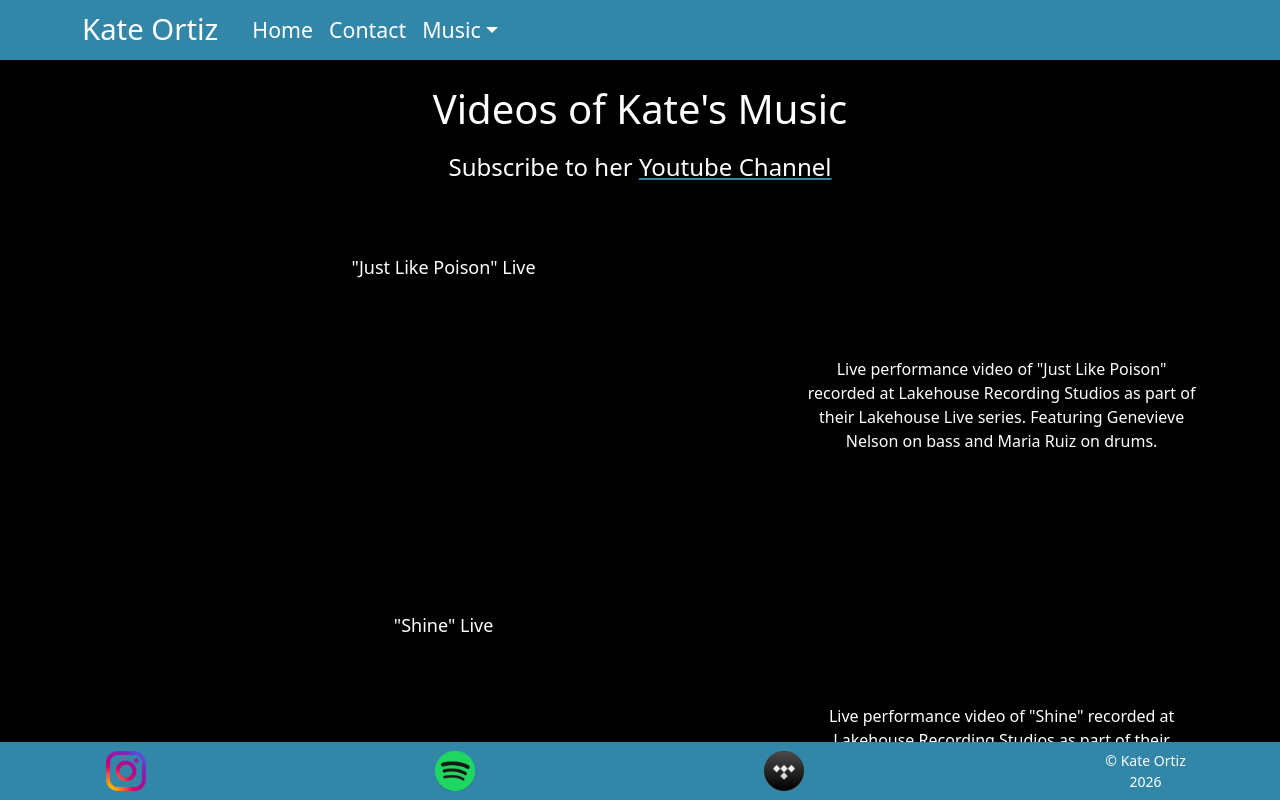
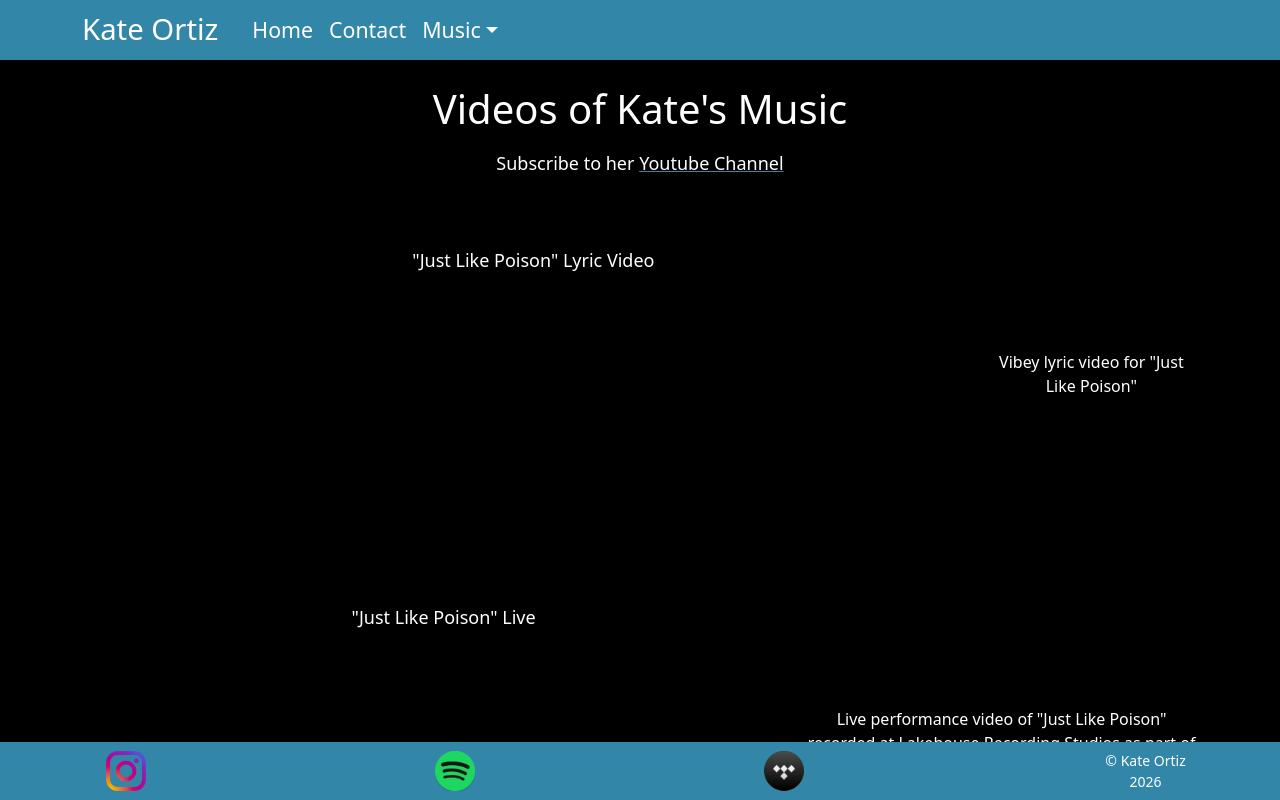
Before and after one commit to GEN7232/KateOrtiz, a React (Create React App) app: page /videos in a window 1280 px wide. Shown: the top 800 px of the page. Built offline with nearby package versions, Linux system fonts and the light colour scheme.

Commit message:
added hr in between songs and poison lyric video to videos page

```diff
--- a/src/App.css
+++ b/src/App.css
@@ -549,7 +549,7 @@ hr {
   border: 2px solid #3287a8;
   margin: 50px 100px 50px 100px;
   color: #3287a8;
-  opacity: 1;
+  opacity: 0.8;
   border-radius: 20px;
 }
 
--- a/src/components/pages/Music/Singles.js
+++ b/src/components/pages/Music/Singles.js
@@ -57,6 +57,7 @@ const Singles = () => {
                   </p>
                 </div>
               </div>
+              <hr></hr>
               <div className="individual-single-with-description">
                 <div className="player">
                   <h2>"Christmas (Go F Yourself) (Radio Edit)"</h2>
@@ -77,6 +78,8 @@ const Singles = () => {
                   </p>
                 </div>
               </div>
+                                   <hr></hr>
+
               <div className="individual-single-with-description">
                 <div className="player">
                   <h2>"A Really Fun Song About Wanting to Die"</h2>
@@ -97,6 +100,8 @@ const Singles = () => {
                   </p>
                 </div>
               </div>
+                            <hr></hr>
+
               <div className="individual-single-with-description">
                 <div className="player">
                   <h2>"Just Like Poison"</h2>
@@ -117,6 +122,8 @@ const Singles = () => {
                   </p>
                 </div>
               </div>
+                            <hr></hr>
+
               <div className="individual-single-with-description">
                 <div className="player">
                   <h2>"Apologize"</h2>
@@ -139,6 +146,8 @@ const Singles = () => {
                   </p>
                 </div>
               </div>
+                            <hr></hr>
+
               <div className="individual-single-with-description">
                 <div className="player">
                   <h2>"Trouble"</h2>
@@ -160,6 +169,7 @@ const Singles = () => {
                   </p>
                 </div>
               </div>
+              <hr></hr>
 
               <div className="individual-single-with-description">
                 <div className="player">
@@ -182,6 +192,8 @@ const Singles = () => {
                   </p>
                 </div>
               </div>
+                            <hr></hr>
+
               <div className="individual-single-with-description">
                 <div className="player">
                   <h2>"Let Me Out of My Cage"</h2>
@@ -203,6 +215,8 @@ const Singles = () => {
                   </p>
                 </div>
               </div>
+                            <hr></hr>
+
               <div className="individual-single-with-description">
                 <div className="player">
                   <h2>"Here at Last"</h2>
@@ -224,6 +238,7 @@ const Singles = () => {
                   </p>
                 </div>
               </div>
+              <hr></hr>
               <div className="individual-single-with-description">
                 <div className="player">
                   <h2>"That Isn't Me"</h2>
@@ -245,6 +260,7 @@ const Singles = () => {
                   </p>
                 </div>
               </div>
+              <hr></hr>
               <div className="individual-single-with-description">
                 <div className="player">
                   <h2>"Nothing At All"</h2>
@@ -266,6 +282,7 @@ const Singles = () => {
                   </p>
                 </div>
               </div>
+              <hr></hr>
               <div className="individual-single-with-description">
                 <div className="player">
                   <h2>"Shine"</h2>
@@ -287,6 +304,7 @@ const Singles = () => {
                   </p>
                 </div>
               </div>
+              <hr></hr>
               <div className="individual-single-with-description">
                 <div className="player">
                   <h2>"With You"</h2>
--- a/src/components/pages/Music/Videos.js
+++ b/src/components/pages/Music/Videos.js
@@ -1,7 +1,6 @@
 import React from "react";
 import Container from "react-bootstrap/Container";
 import Row from "react-bootstrap/Row";
-import Col from "react-bootstrap/Col";
 import ReactPlayer from "react-player";
 
 const Videos = () => {
@@ -9,16 +8,32 @@ const Videos = () => {
     <div id="videos-container">
       <header>
         <h1 id="videos-h1">Videos of Kate's Music</h1>
-        <h4 id="h4">
+        <h2 id="h4">
           Subscribe to her{" "}
           <a href="https://www.youtube.com/channel/UCBZIeGh0Am7WLYvNBfbK0Nw">
             Youtube Channel
           </a>
-        </h4>
+        </h2>
       </header>
       <Container>
         <Row>
           <div className="videos">
+            <div className="videos-flex">
+              <div className="player-wrapper">
+                <h2>"Just Like Poison" Lyric Video</h2>
+                <ReactPlayer
+                  className="react-player-poison"
+                  url="https://www.youtube.com/watch?v=XlJEfVw0Ypc"
+                  height="50%"
+                  width="50%"
+                />
+              </div>
+              <div className="poison-video">
+                <p>
+                  Vibey lyric video for "Just Like Poison"
+                </p>
+              </div>
+            </div>
             <div className="videos-flex">
               <div className="player-wrapper">
                 <h2>"Just Like Poison" Live</h2>
```
